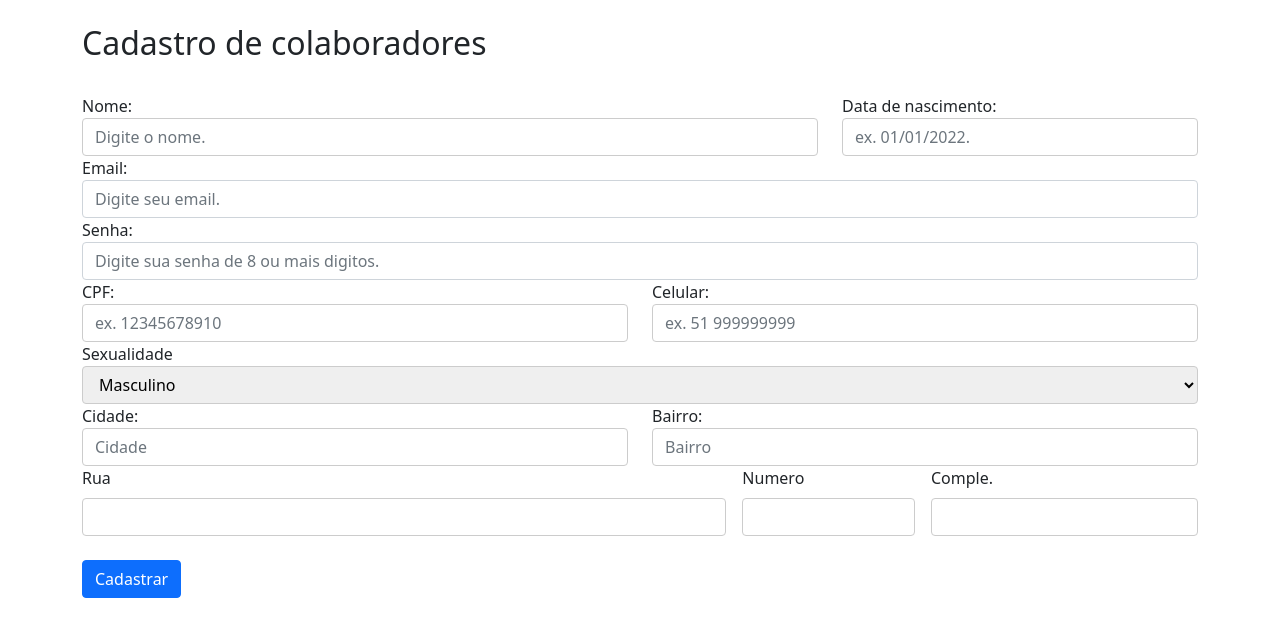
After one commit to leolima1518/sys_protocol, a PHP site: page /form_colab.php in a window 1280 px wide. The commit adds this page. Shown: the top 637 px of the page. Run offline with PHP 8.4, Linux system fonts and the light colour scheme; some libraries are stand-ins or nearby versions.

Commit message:
Ampliação do codigo
Criação dos formulários de cadastro usando bootstrap.
Usando INSERT INTO  no DB.

```diff
--- /dev/null
+++ b/form_colab.php
@@ -0,0 +1,101 @@
+<!DOCTYPE html>
+<html lang="pt-br">
+<head>
+<style>
+    input[type=text], select {
+  width: 100%;
+  padding: 0.375rem 0.75rem;
+  margin: 0rem;
+  display: inline-block;
+  border: 1px solid #ccc;
+  border-radius: 0.25rem;
+  box-sizing: border-box;
+}
+</style>
+    <meta charset="UTF-8">
+    <meta http-equiv="X-UA-Compatible" content="IE=edge">
+    <meta name="viewport" content="width=device-width, initial-scale=1.0">
+    <title>Cadastro de funcionarios</title>
+    <link href="https://cdn.jsdelivr.net/npm/bootstrap@5.1.3/dist/css/bootstrap.min.css" rel="stylesheet" integrity="sha384-1BmE4kWBq78iYhFldvKuhfTAU6auU8tT94WrHftjDbrCEXSU1oBoqyl2QvZ6jIW3" crossorigin="anonymous";>
+</head>
+<body>
+    <br>
+<div class="container">
+    <h2>Cadastro de colaboradores</h2>
+
+    <form action="form_colab.php" method="POST">
+    <br>
+        <div class="row">
+            <div class="col-sm-8">
+                <label for="nome">Nome:</label>
+                <input type="text" required class="form-control" name="id_user" id="id_user" placeholder="Digite o nome.">
+            </div>
+            <div class="col-sm-4">
+                <label for="nascimento">Data de nascimento:</label>
+                <input type="text" required class="form-control" name="nascimento" id="nascimento" placeholder="ex. 01/01/2022.">
+            </div>
+        </div>
+        <div class="form-group">
+            <label for="email">Email:</label>
+            <input type="email" required class="form-control" name="email" id="email" placeholder="Digite seu email.">
+        </div>
+        <div class="form-group">
+            <label for="senha">Senha:</label>
+            <input type="password" required class="form-control" name="senha" id="senha" placeholder="Digite sua senha de 8 ou mais digitos.">
+        </div>
+        <div class="row">
+            <div class="col">
+                <label for="cpf">CPF:</label>
+                <input type="text" required class="form-control" name="cpf" id="cpf" placeholder="ex. 12345678910">
+            </div>
+            <div class="col">
+                <label for="celular">Celular:</label>
+                <input type="text" required class="form-control" name="celular" id="celular" placeholder="ex. 51 999999999">
+            </div>
+        </div>
+        <div>
+            <label for="sexo">Sexualidade</label>
+            <select id="sexo" name="sexo" required>
+
+            <option value="masculino">Masculino</option>
+            <option value="feminino">Feminino</option>
+            <option value="não informado">Não Informado</option>
+        </select>
+        </div>
+        <div class="row">
+            <div class="col">
+                <label for="cidade">Cidade:</label>
+                <input type="text" required class="form-control" name="cidade" id="cidade" placeholder="Cidade">
+            </div>
+            <div class="col">
+                <label for="bairro">Bairro:</label>
+                <input type="text" required class="form-control" name="bairro" id="bairro" placeholder="Bairro">
+            </div>
+        </div>
+        <div>
+        <div class="row g-3">
+            <div class="col-sm-7">
+                <label for="rua" class="form-label">Rua</label>
+                <input type="text" required class="form-control" name="rua" id="rua">
+            </div>
+            <div class="col-sm-2">
+                <label for="numero" class="form-label">Numero</label>
+                <input type="text" required class="form-control" name="numero" id="numero">
+            </div>
+            <div class="col-sm-3">
+                <label for="complemento" class="form-label">Comple.</label>
+                <input type="text" class="form-control" name="complemento" id="complemento">
+            </div>
+        </div>
+        <br>
+
+        <input type="submit" id="submeter" value="Cadastrar" class='btn btn-primary' >
+    </form>
+
+</body>
+
+<script src="https://cdn.jsdelivr.net/npm/bootstrap@5.1.3/dist/js/bootstrap.bundle.min.js" integrity="sha384-ka7Sk0Gln4gmtz2MlQnikT1wXgYsOg+OMhuP+IlRH9sENBO0LRn5q+8nbTov4+1p" crossorigin="anonymous"></script>
+<script src="https://cdn.jsdelivr.net/npm/@popperjs/core@2.10.2/dist/umd/popper.min.js" integrity="sha384-7+zCNj/IqJ95wo16oMtfsKbZ9ccEh31eOz1HGyDuCQ6wgnyJNSYdrPa03rtR1zdB" crossorigin="anonymous"></script>
+<script src="https://cdn.jsdelivr.net/npm/bootstrap@5.1.3/dist/js/bootstrap.min.js" integrity="sha384-QJHtvGhmr9XOIpI6YVutG+2QOK9T+ZnN4kzFN1RtK3zEFEIsxhlmWl5/YESvpZ13" crossorigin="anonymous"></script>
+
+</html>
--- a/index.php
+++ b/index.php
@@ -4,7 +4,7 @@
     <meta charset="UTF-8">
     <meta http-equiv="X-UA-Compatible" content="IE=edge">
     <meta name="viewport" content="width=device-width, initial-scale=1.0">
-    <title>Protocolos</title>
+    <title>Sistema de Cadastros</title>
     <link href="https://cdn.jsdelivr.net/npm/bootstrap@5.1.3/dist/css/bootstrap.min.css" rel="stylesheet" integrity="sha384-1BmE4kWBq78iYhFldvKuhfTAU6auU8tT94WrHftjDbrCEXSU1oBoqyl2QvZ6jIW3" crossorigin="anonymous">
 </head>
 <body>
```
Also changed, not shown: cad_pessoa.php (added, +39 -0 lines), conexao_db.php (added, +11 -0 lines), form_pessoa.php (added, +93 -0 lines), framework_front.php (added, +20 -0 lines), login.php (+7 -13 lines), protocolo.php (added, +12 -0 lines), requisitos.txt (added, +56 -0 lines), cad_colab.php (added), 2 other files.
